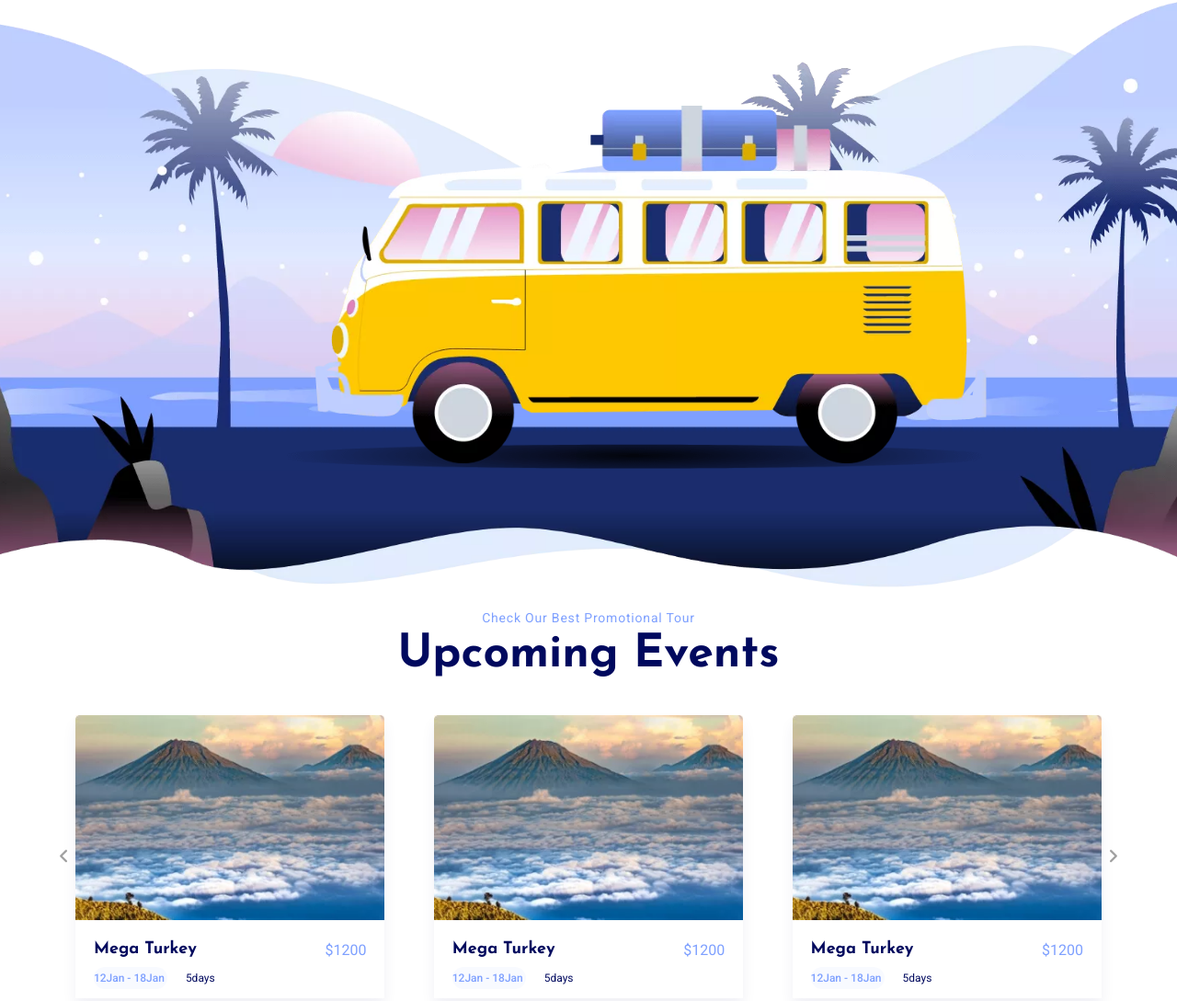
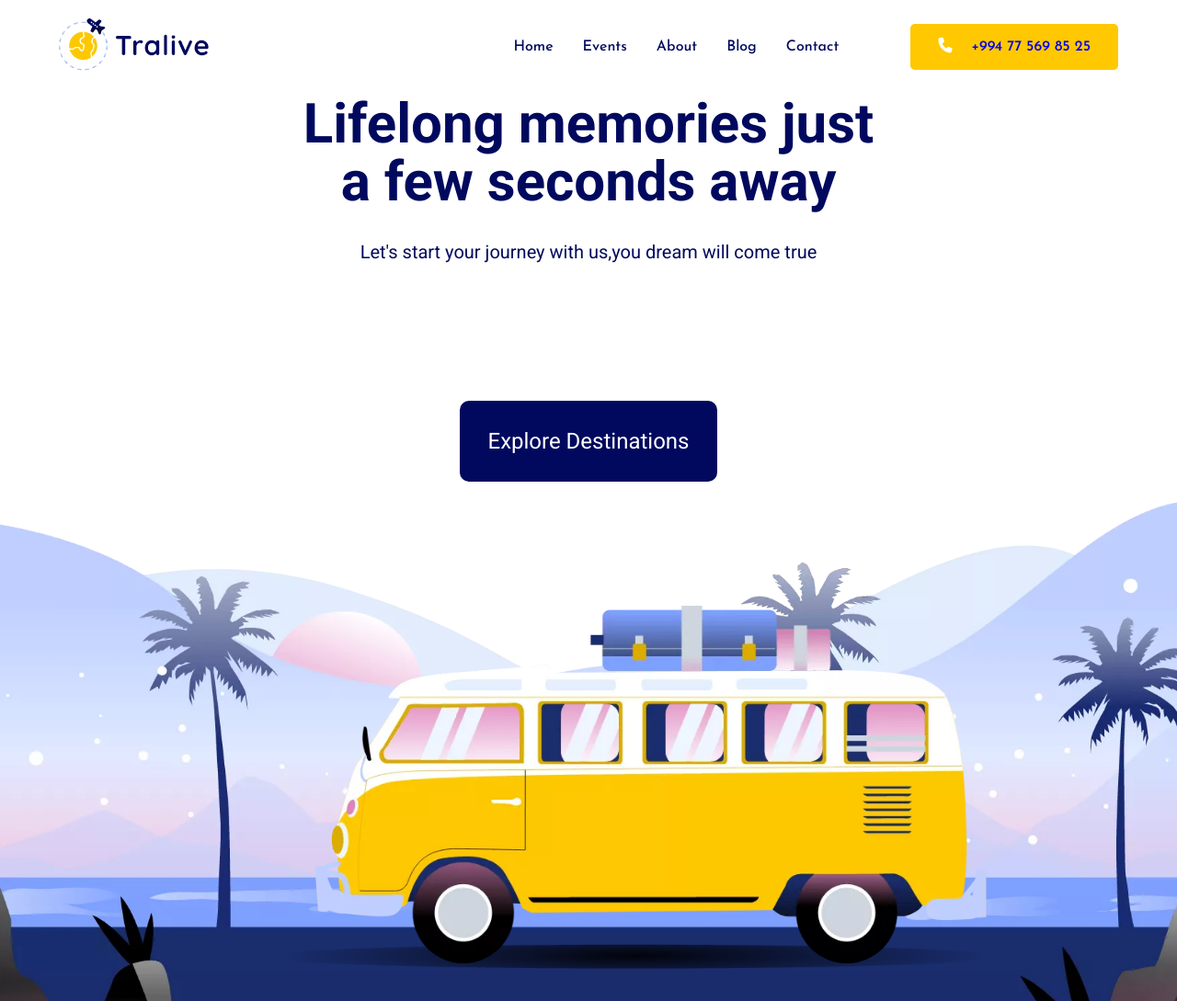
Before and after one commit to ismayilovasgar/coders_task_03_13, a plain HTML site: page index.html in a window 1280 px wide. Shown: the top 1089 px of the page at 92% size. Drawn offline with Linux system fonts and the light colour scheme.

Commit message:
review_after_result

```diff
--- a/index.html
+++ b/index.html
@@ -13,6 +13,42 @@
 </head>
 
 <body>
+    <div class="navbar">
+        <div class="container">
+            <div class="navbar-content">
+                <div class="nav_logo">
+                    <img src="./images/logo.png.webp" alt="">
+                </div>
+                <div class="nav_links">
+                    <ul>
+                        <li><a href="#">Home</a></li>
+                        <li><a href="#">Events</a></li>
+                        <li><a href="#">About</a></li>
+                        <li><a href="#">Blog</a></li>
+                        <li><a href="#">Contact</a></li>
+                        <li><a href="#"></a></li>
+                        <li><a class="btn-phone" href="#">
+                                <i class="fas fa-phone-alt"></i>+994 77 569 85 25
+                            </a>
+                        </li>
+                    </ul>
+                </div>
+            </div>
+        </div>
+    </div>
+
+    <div class="dream_wallpaper">
+        <div class="container">
+            <div class="dream_content">
+                <h2>Lifelong memories just <span>a few seconds away</span></h2>
+                <p>Let's start your journey with us,you dream will come true</p>
+                <div class="dream_link">
+                    <a href="">Explore Destinations</a>
+                </div>
+            </div>
+
+        </div>
+    </div>
 
     <div class="header">
         <div class="container">
--- a/style.css
+++ b/style.css
@@ -8,6 +8,12 @@
   text-decoration: none;
   list-style: none;
   font-family: "Roboto", sans-serif;
+}
+
+.container {
+  width: 1200px;
+  max-width: 90%;
+  margin: 0 auto;
 }
 /* root */
 :root {
@@ -22,17 +28,145 @@
   --product-col-count: 3;
 }
 
+/* Navbar Menu */
+.navbar {
+  width: 100%;
+  padding: 20px 0;
+  background-color: #ffffff;
+}
+.navbar-content {
+  display: flex;
+  justify-content: space-between;
+  align-items: center;
+}
+
+.nav_logo img {
+  width: 100%;
+}
+.nav_links {
+  display: flex;
+  justify-content: space-between;
+  align-items: center;
+}
+.nav_links ul {
+  display: flex;
+  justify-content: space-between;
+  align-items: center;
+}
+.nav_links a {
+  font-size: 16px;
+  line-height: 24px;
+  font-weight: 500;
+  font-family: "Josefin Sans", sans-serif;
+}
+.nav_links ul li:not(:last-child) {
+  margin: 0 14px 0 14px;
+}
+
+.nav_links ul li a:not(.btn-phone) {
+  color: #00095e;
+  padding: 39px 2px;
+}
+
+.nav_links ul li:last-child {
+  margin: 0 0 0 30px;
+}
+.nav_links ul i {
+  color: white;
+  transform: rotateZ(95deg);
+  color: white;
+}
+
+.nav_links .btn-phone {
+  display: flex;
+  justify-content: center;
+  align-items: baseline;
+  gap: 20px;
+  padding: 13px 30px;
+  background-color: #ffc800;
+  border-radius: 5px;
+}
+
+/*  */
+.dream_content {
+  width: 60%;
+  margin: 10px auto;
+  display: flex;
+  flex-direction: column;
+  justify-content: center;
+  align-items: center;
+  text-align: center;
+  gap: 40px;
+}
+
+.dream_content h2 {
+  font-size: 60px;
+  line-height: 48px;
+  font-weight: 700;
+  color: #00095e;
+}
+
+.dream_content h2 span {
+  display: inline-block;
+  margin: 15px 0 0 0;
+}
+
+.dream_content p:nth-child(2) {
+  margin: 0 8px 0;
+  color: #00095e;
+  font-size: 20px;
+  line-height: 24px;
+}
+
+.dream_link {
+  padding: 40px 0;
+  /* border: 1px solid red; */
+  margin: 100px 0 0 0;
+  position: relative;
+}
+
+.dream_link a {
+  font-size: 24px;
+  color: #ffffff;
+  background-color: #00095e;
+  border-radius: 10px;
+  padding: 30px;
+  position: relative;
+}
+.dream_link a::after {
+  content: "";
+  position: absolute;
+  top: 0px;
+  left: 0px;
+  width: 100%;
+  height: 0%;
+  background-color: #ffc800;
+}
+.dream_link a:hover:after {
+  animation-name: fromup_todown;
+  animation-duration: 2s;
+  animation-timing-function: ease-in;
+  animation-delay: 0.1s;
+  animation-direction: alternate;
+}
+
+@keyframes fromup_todown {
+  0% {
+    height: 0;
+  }
+  50% {
+    height: 100%;
+    border-radius: 5px;
+  }
+  100% {
+    height: 0;
+  }
+}
 /* Header */
 .header {
   height: 80vh;
   background: url("./images/h1_hero1.png.webp") center / cover no-repeat;
   padding: 200px 0 0 0;
-}
-
-.container {
-  width: 1200px;
-  max-width: 90%;
-  margin: 0 auto;
 }
 
 .row {
```
Also changed, not shown: images/logo.png.webp (added).
